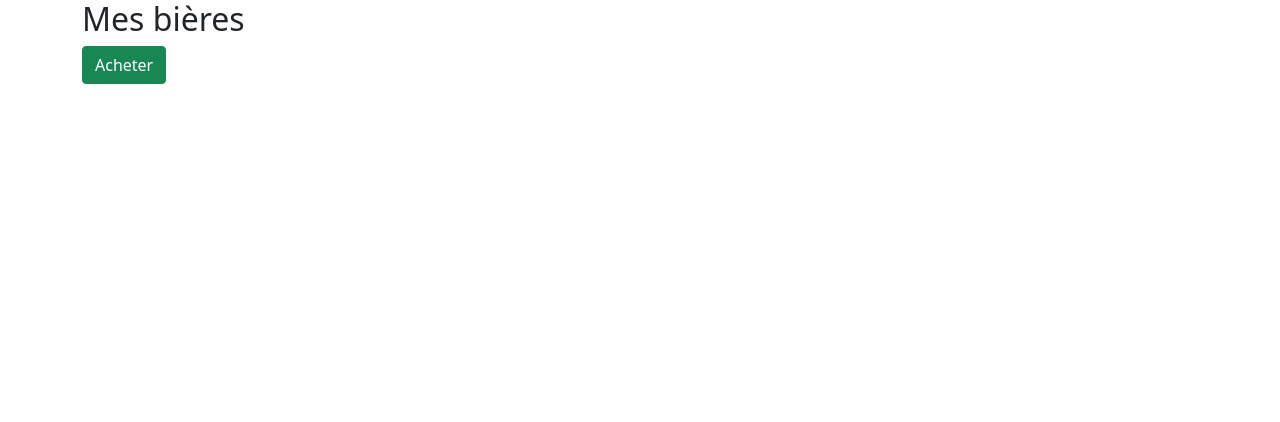
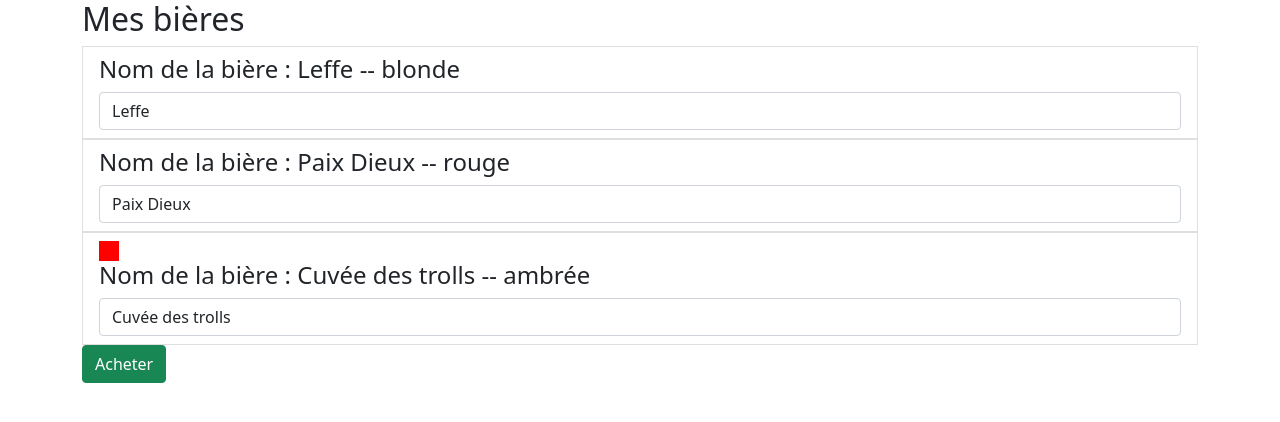
Before and after one commit to gitromain/Formation-Angular, an Angular app: page / in a window 1280 px wide. Shown: the top 422 px of the page. Built offline with nearby package versions, Linux system fonts and the light colour scheme.

Commit message:
tp3-bis - correction

```diff
--- a/src/app/app.component.html
+++ b/src/app/app.component.html
@@ -3,11 +3,16 @@
     <div class="col-xs-12">
       <h2>Mes bières</h2>
       <ul class="list-group">
-        <!-- ngFor here ! -->
+        <app-beer *ngFor="let beer of beers"
+                  [beerName]="beer.name"
+                  [beerColor]="beer.color"
+                  [isAvailable]="beer.isAvailable"
+        ></app-beer>
       </ul>
       <button class="btn btn-success"
               (click)="onAcheter()"
-              [disabled]="!isAuth">Acheter</button>
+              [disabled]="!isAuth">Acheter
+      </button>
     </div>
   </div>
 </div>
--- a/src/app/app.component.ts
+++ b/src/app/app.component.ts
@@ -1,4 +1,4 @@
-import { Component } from '@angular/core';
+import {Component} from '@angular/core';
 
 @Component({
   selector: 'app-root',
@@ -8,7 +8,23 @@
 export class AppComponent {
   isAuth = false;
 
-  beers = [];
+  beers = [
+    {
+      name: 'Leffe',
+      color: 'blonde',
+      isAvailable: true
+    },
+    {
+      name: 'Paix Dieux',
+      color: 'rouge',
+      isAvailable: true
+    },
+    {
+      name: 'Cuvée des trolls',
+      color: 'ambrée',
+      isAvailable: false
+    }
+  ];
 
   constructor() {
     setTimeout(
```
